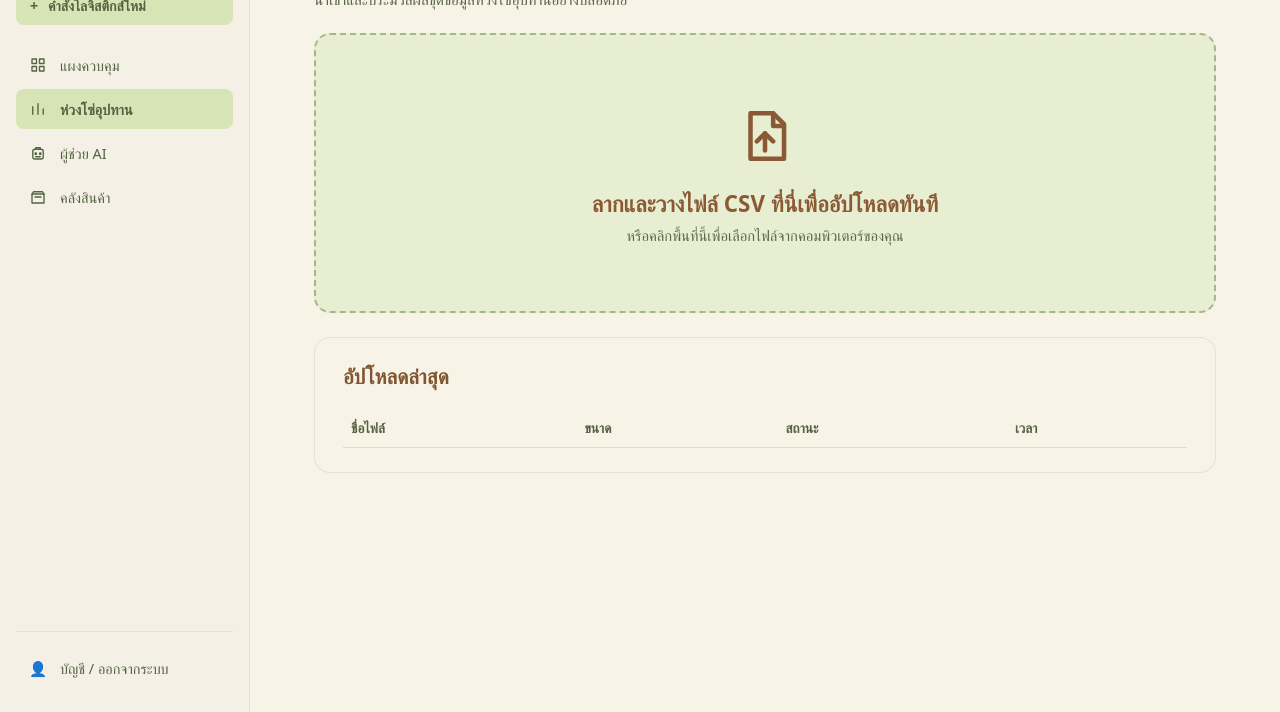
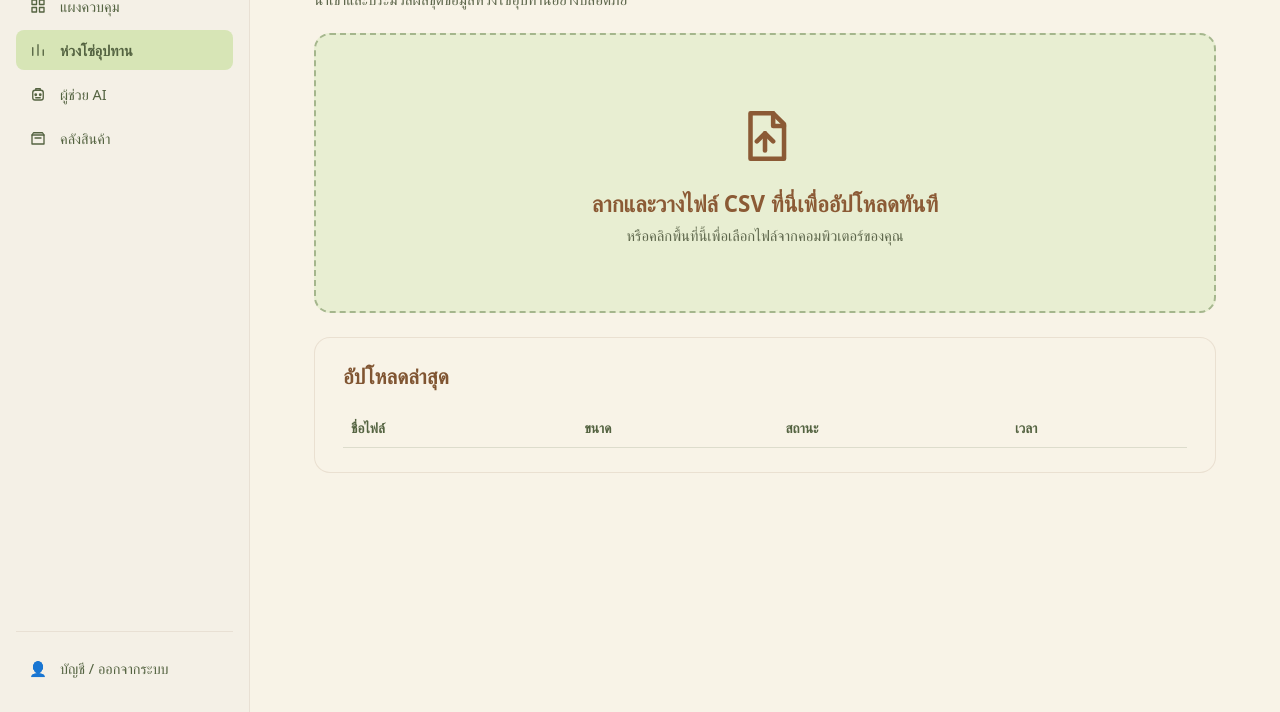
Before and after one commit to paldee/CLOUD, a website: page public/dashboard.html in a window 1280 px wide. Shown: the part 88-800 px from the top of the page. Drawn offline with Linux system fonts and the light colour scheme.

Commit message:
Add files via upload

```diff
--- a/public/dashboard.html
+++ b/public/dashboard.html
@@ -393,9 +393,6 @@
                     </svg>
                     <div class="brand-title">AgriChain</div>
                 </div>
-                <button class="btn-new-order">
-                    <span>+</span><span class="label" data-i18n="newOrder">คำสั่งโลจิสติกส์ใหม่</span>
-                </button>
                 <ul class="nav-menu">
                     <li class="nav-item"><a href="#">
                         <span class="nav-icon"><svg viewBox="0 0 24 24"><path d="M4 4h6v6H4zM14 4h6v6h-6zM4 14h6v6H4zM14 14h6v6h-6z"/></svg></span>
@@ -471,10 +468,6 @@
 
     <script>
         // Language dictionary
-        const T = {
-            th: { newOrder: "คำสั่งโลจิสติกส์ใหม่", dashboard: "แผงควบคุม", supply: "ห่วงโซ่อุปทาน", ai: "ผู้ช่วย AI", warehouse: "คลังสินค้า", help: "ความช่วยเหลือ", account: "บัญชี / ออกจากระบบ", uploadCenter: "ศูนย์อัปโหลดข้อมูล", uploadDesc: "นำเข้าและประมวลผลชุดข้อมูลห่วงโซ่อุปทานอย่างปลอดภัย", drag: "ลากและวางไฟล์ CSV ที่นี่เพื่ออัปโหลดทันที", browse: "หรือคลิกพื้นที่นี้เพื่อเลือกไฟล์จากคอมพิวเตอร์ของคุณ", recent: "อัปโหลดล่าสุด", filename: "ชื่อไฟล์", size: "ขนาด", status: "สถานะ", time: "เวลา", success: "สำเร็จ", progress: "กำลังอัปโหลด...", failed: "ล้มเหลว" },
-            en: { newOrder: "New logistics order", dashboard: "Dashboard", supply: "Supply chain", ai: "AI assistant", warehouse: "Warehouse", help: "Help", account: "Account / Sign out", uploadCenter: "Data upload center", uploadDesc: "Safely import and process supply chain datasets.", drag: "Drag & drop CSV files here to upload instantly", browse: "or click this area to browse from your computer", recent: "Recent uploads", filename: "File name", size: "Size", status: "Status", time: "Time", success: "Completed", progress: "Uploading...", failed: "Failed" }
-        };
 
         let lang = localStorage.getItem("language") || "th";
         function setLang(x) {
```
